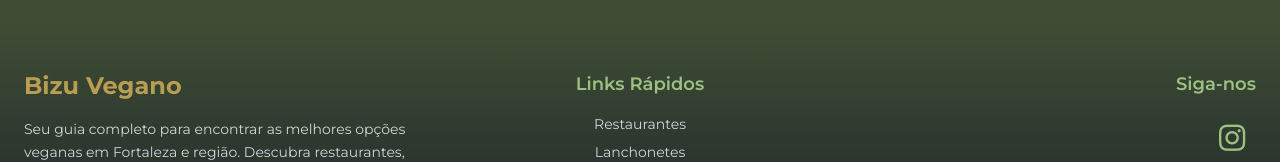
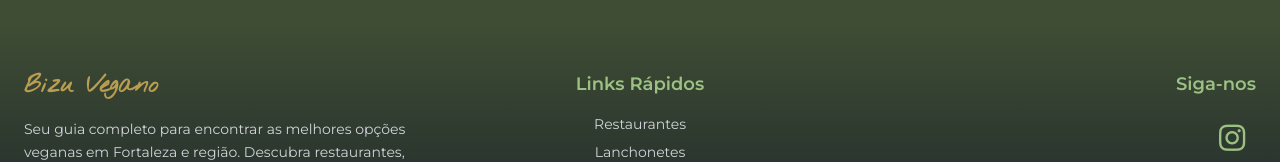
Before and after one commit to flaviare1s/bizu-vegano, a React (Vite) app: page / in a window 1280 px wide. Shown: the part 1164-1326 px from the top of the page. Built offline with nearby package versions, Linux system fonts and the light colour scheme; no server answers.

Commit message:
Ajusta fonte da logo no footer

```diff
--- a/src/components/Footer.jsx
+++ b/src/components/Footer.jsx
@@ -4,7 +4,7 @@ export const Footer = () => {
       <div className="max-w-7xl mx-auto px-6 py-12">
         <div className="grid grid-cols-1 md:grid-cols-3 gap-8 mb-8">
           <div className="text-center md:text-left">
-            <h3 className="text-2xl font-bold mb-4 text-logo">Bizu Vegano</h3>
+            <h3 className="text-2xl font-bold mb-4 text-logo font-logomarca">Bizu Vegano</h3>
             <p className="text-sm text-gray-300 leading-relaxed">
               Seu guia completo para encontrar as melhores opções veganas em Fortaleza e região.
               Descubra restaurantes, lanchonetes, confeitarias e muito mais!
```
